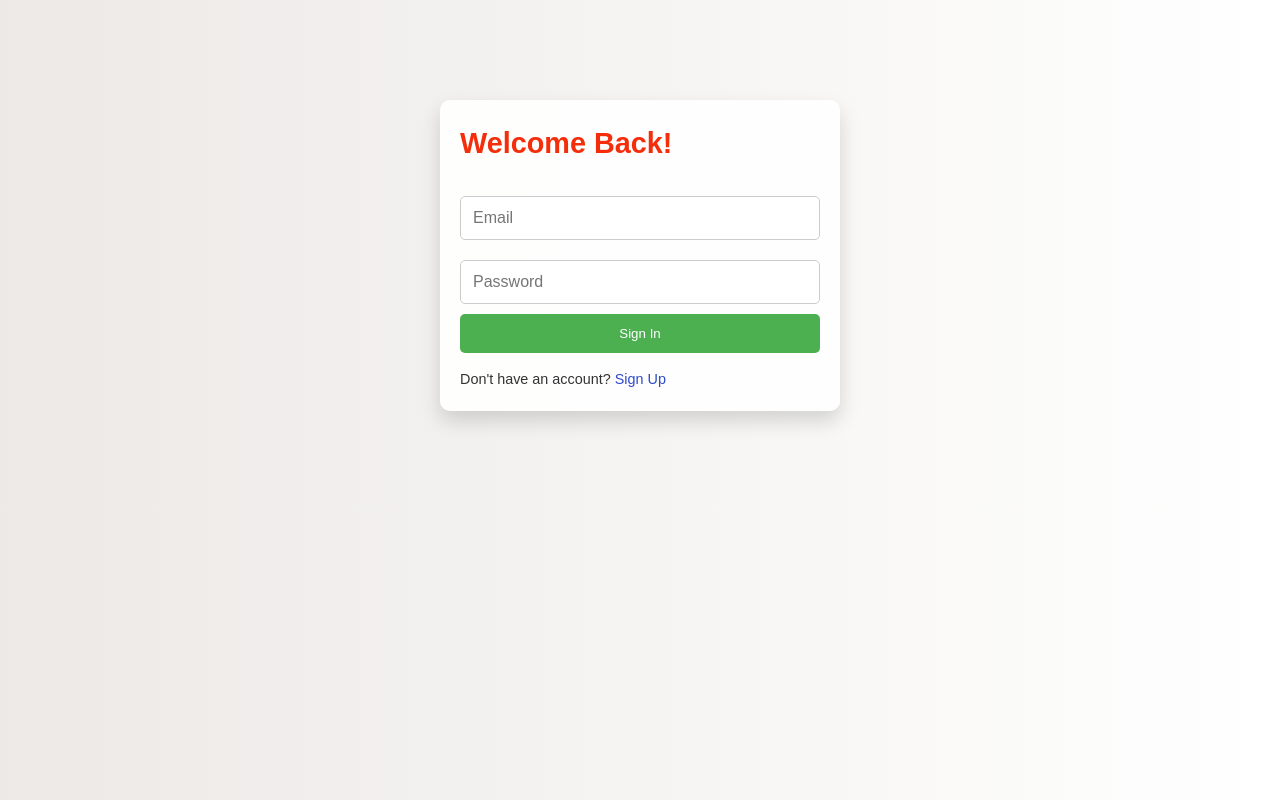
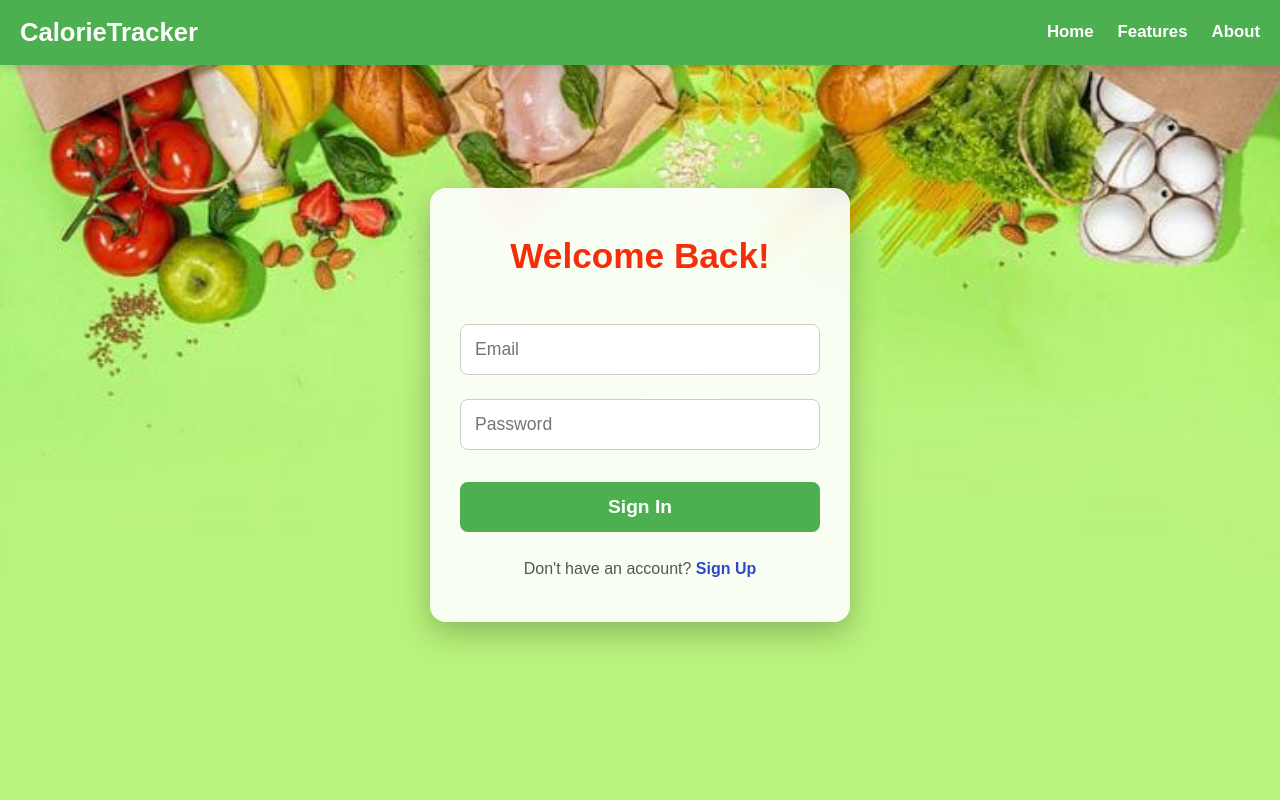
Before and after one commit to shettycs/calorie-counter, a plain HTML site: page signin.html in a window 1280 px wide. Drawn offline with Linux system fonts and the light colour scheme.

Commit message:
updated the signup and signin pages

```diff
--- a/css/auth.css
+++ b/css/auth.css
@@ -1,16 +1,79 @@
+body {
+    font-family: Arial, sans-serif;
+    min-height: 100vh;
+    margin: 0;
+    padding: 0;
+    padding-top: 70px;
+    background-image: url('../assets/images/background3.jpeg');   /* ← Change to background3.jpeg if you prefer */
+    background-size: cover;
+    background-position: center;
+    background-repeat: no-repeat;
+    background-attachment: fixed;   /* Keeps image fixed when scrolling (optional) */
+    display: flex;
+    align-items: center;
+    justify-content: center;
+}
+
+/* Auth pages header - slim version */
+.auth-header {
+    background-color: #4CAF50;
+    color: white;
+    padding: 12px 20px;
+    display: flex;
+    justify-content: space-between;
+    align-items: center;
+    position: fixed;
+    top: 0;
+    left: 0;
+    width: 100%;
+    z-index: 1000;
+    box-shadow: 0 2px 10px rgba(0,0,0,0.15);
+}
+
+.auth-header .logo h2 {
+    margin: 0;
+    font-size: 1.6rem;
+    color: white;
+}
+
+.auth-header .nav-links {
+    display: flex;
+    list-style: none;
+    margin: 0;
+    padding: 0;
+    gap: 24px;
+    font-weight: bold;
+}
+
+.auth-header .nav-links a {
+    color: white;
+    text-decoration: none;
+    font-weight: 500;
+    font-size: 1.05rem;
+    transition: color 0.2s;
+    font-weight: bold;
+}
+
+.auth-header .nav-links a:hover {
+    color: #ffeb3b;
+}
+
 .form-container {
     width: 100%;
-    max-width: 400px;
+    max-width: 420px;
     background-color: rgba(255, 255, 255, 0.9);
-    padding: 20px;
-    border-radius: 10px;
-    box-shadow: 0 10px 20px rgba(0, 0, 0, 0.15);
+    padding: 40px 30px;
+    border-radius: 16px;
+    box-shadow: 0 10px 30px rgba(0, 0, 0, 0.25);
     margin: 100px auto;
+    backdrop-filter: blur(8px);                    /* Optional: modern blur effect (supported in most browsers) */
+    text-align: center;
+    margin-top: 40px;
 }
 
 h2 {
-    margin-bottom: 20px;
-    font-size: 1.8em;
+    margin-bottom: 28px;
+    font-size: 2.2em;
     color: #f42d0a;
 }
 
@@ -21,19 +84,63 @@ form {
 
 input {
     width: 100%;
-    padding: 12px;
-    margin: 10px 0;
+    padding: 14px;
+    margin: 12px 0;
     border: 1px solid #ccc;
-    border-radius: 5px;
-    font-size: 1rem;
+    border-radius: 8px;
+    font-size: 1.1rem;
+    outline: none;
+    transition: border-color 0.3s;
+}
+
+input:focus {
+    border-color: #4CAF50;
+    box-shadow: 0 0 8px rgba(76, 175, 80, 0.3);
+}
+
+button[type="submit"] {
+    width: 100%;
+    padding: 14px;
+    margin-top: 20px;
+    background-color: #4CAF50;
+    color: white;
+    border: none;
+    border-radius: 8px;
+    font-size: 1.2rem;
+    font-weight: bold;
+    cursor: pointer;
+    transition: background-color 0.3s;
+}
+
+button[type="submit"]:hover {
+    background-color: #45a049;
 }
 
 p {
-    margin-top: 15px;
-    font-size: 0.9em;
+    margin-top: 24px;
+    font-size: 1em;
+    color: #555;
 }
 
 a {
     color: #2d4ac8;
     text-decoration: none;
+    font-weight: bold;
 }
+
+a:hover {
+    text-decoration: underline;
+}
+
+/* Responsive – for smaller screens */
+@media (max-width: 480px) {
+    .form-container {
+        margin: 20px;
+        padding: 30px 20px;
+        border-radius: 12px;
+    }
+
+    h2 {
+        font-size: 1.8rem;
+    }
+}
--- a/css/main.css
+++ b/css/main.css
@@ -9,13 +9,14 @@ body {
     font-family: Arial, sans-serif;
     line-height: 1.6;
     color: #333;
+    padding-top: 80px;
     background: linear-gradient(to right, #ece9e6, #ffffff);
 }
 
 header {
     background-color: #4CAF50;
     color: white;
-    padding: 15px 20px;
+    padding: 12px 20px;
     display: flex;
     justify-content: space-between;
     align-items: center;
--- a/signin.html
+++ b/signin.html
@@ -8,6 +8,20 @@
   <link rel="stylesheet" href="css/auth.css">
 </head>
 <body>
+  <!-- Top navigation for auth pages -->
+  <header class="auth-header">
+      <div class="logo">
+          <h2>CalorieTracker</h2>
+      </div>
+      <nav>
+          <ul class="nav-links">
+              <li><a href="index.html">Home</a></li>
+              <li><a href="index.html#features">Features</a></li>
+              <li><a href="about.html">About</a></li>
+          </ul>
+      </nav>
+  </header>
+
   <div class="form-container">
     <h2>Welcome Back!</h2>
     <form id="signinForm">
```
Also changed, not shown: css/home.css (+31 -3 lines), js/dashboard.js (+35 -0 lines), signup.html (+14 -0 lines).
